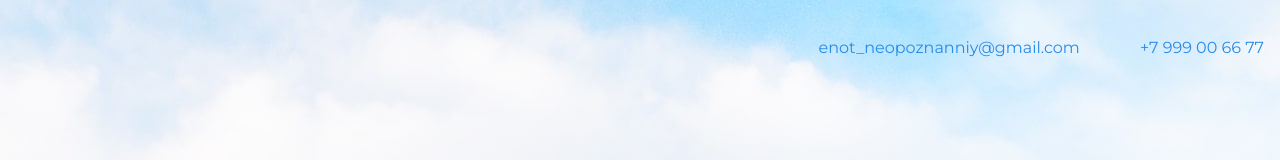
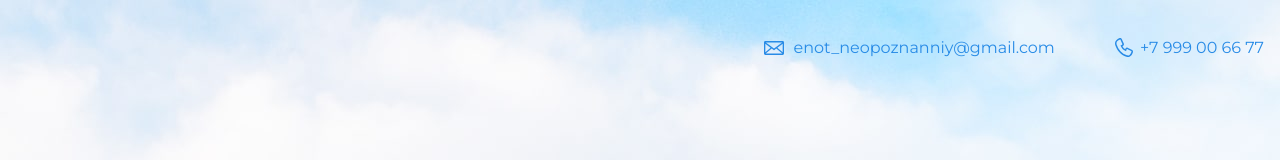
Before and after one commit to SokolovaOlga/Keks, a plain HTML site: page index.html in a window 1280 px wide. Shown: the top 160 px of the page. Drawn offline with nearby package versions, Linux system fonts and the light colour scheme.

Commit message:
Стили для контактов в шапке

```diff
--- a/index.html
+++ b/index.html
@@ -12,8 +12,8 @@
   <body>
     <header class="page-header">
       <div class="container">
-      <a href="mailto:enot_neopoznanniy@gmail.com">enot_neopoznanniy@gmail.com</a>
-        <a href tel:+7999006677>+7 999 00 66 77</a>
+      <a class="header-email" href="mailto:enot_neopoznanniy@gmail.com">enot_neopoznanniy@gmail.com</a>
+      <a class="header-phone" href="tel:+7999006677">+7 999 00 66 77</a>
       </div>
     </header>
 
```
